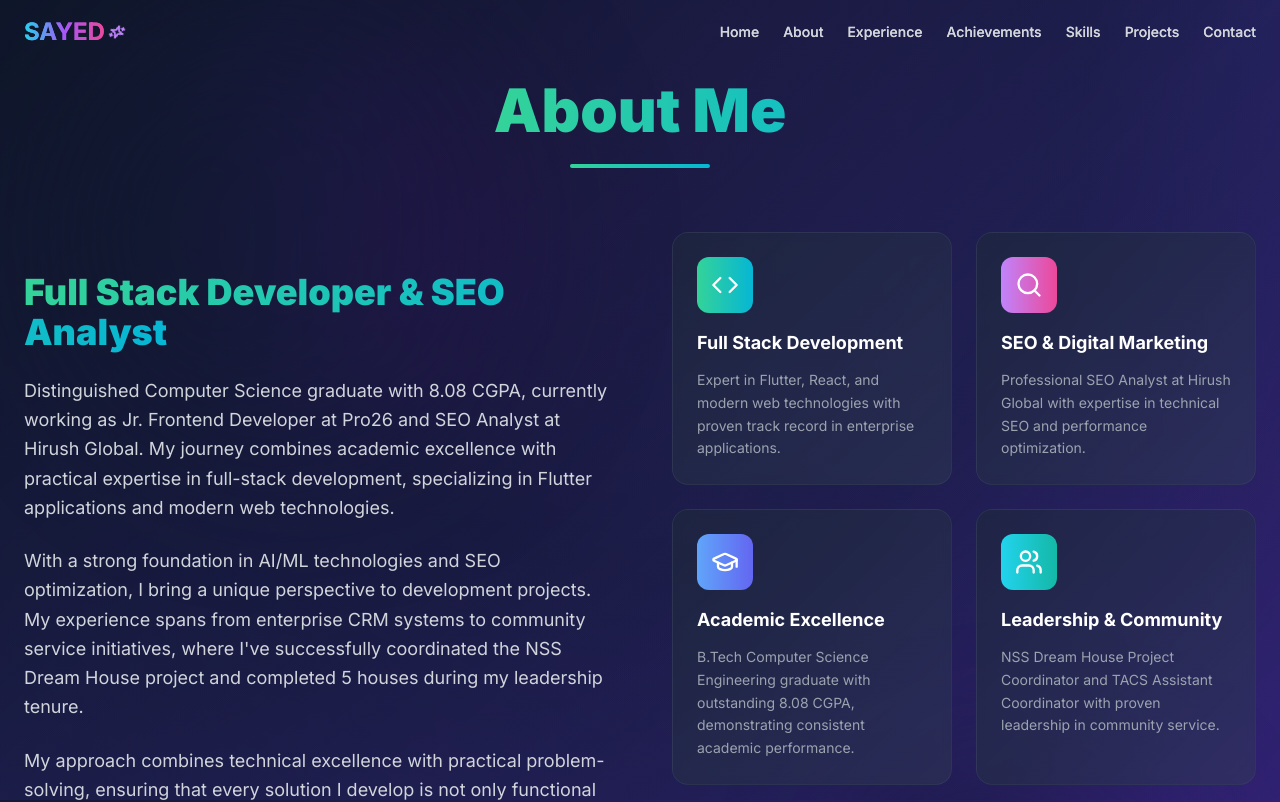
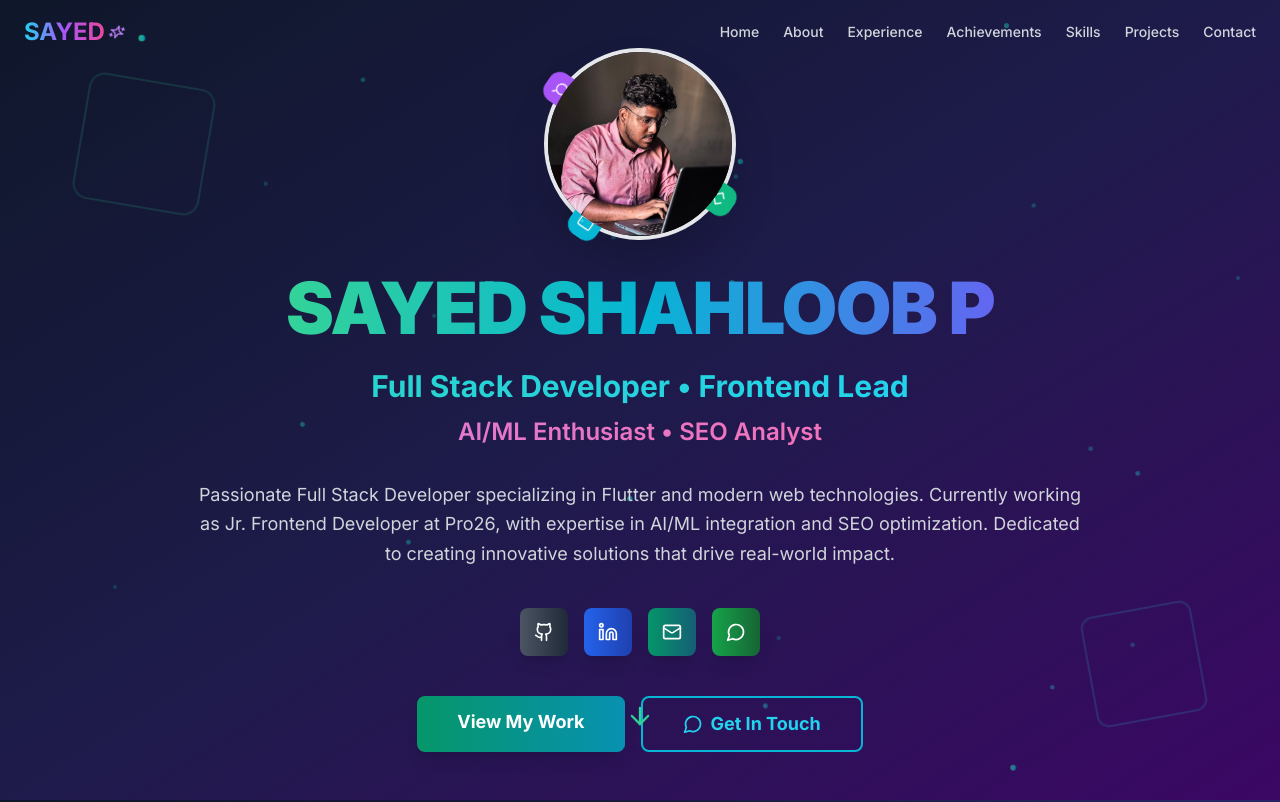
Before and after one commit to Sayed4281/my-portfolio, a React (Vite) app: page / in a window 1280 px wide. Shown: the top 802 px of the page. Built offline with nearby package versions, Linux system fonts and the light colour scheme.

Commit message:
Update Hero.tsx

```diff
--- a/src/components/Hero.tsx
+++ b/src/components/Hero.tsx
@@ -1,130 +1,255 @@
-import React, { useState, useEffect } from 'react';
+import React from 'react';
 import { motion } from 'framer-motion';
-import { Menu, X, Sparkles } from 'lucide-react';
+import { ArrowDown, Github, Linkedin, Mail, MessageCircle, Code, Smartphone, Search } from 'lucide-react';
 
-const Header = () => {
-  const [isScrolled, setIsScrolled] = useState(false);
-  const [isMobileMenuOpen, setIsMobileMenuOpen] = useState(false);
-
-  useEffect(() => {
-    const handleScroll = () => {
-      setIsScrolled(window.scrollY > 50);
-    };
-    window.addEventListener('scroll', handleScroll);
-    return () => window.removeEventListener('scroll', handleScroll);
-  }, []);
-
-  const navItems = [
-    { name: 'Home', href: '#home' },
-    { name: 'About', href: '#about' },
-    { name: 'Experience', href: '#experience' },
-    { name: 'Achievements', href: '#achievements' },
-    { name: 'Skills', href: '#skills' },
-    { name: 'Projects', href: '#projects' },
-    { name: 'Contact', href: '#contact' },
-  ];
+const Hero = () => {
+  const handleContactRedirect = () => {
+    // Scroll to contact section instead of downloading resume
+    const contactSection = document.getElementById('contact');
+    if (contactSection) {
+      contactSection.scrollIntoView({ behavior: 'smooth' });
+    }
+  };
 
   return (
-    <motion.header
-      initial={{ y: -100 }}
-      animate={{ y: 0 }}
-      className={`fixed top-0 left-0 right-0 z-50 transition-all duration-300 ${
-        isScrolled
-          ? 'bg-slate-900/95 backdrop-blur-md shadow-lg border-b border-slate-800/50'
-          : 'bg-transparent'
-      }`}
-    >
-      <nav className="container mx-auto px-6 py-4">
-        <div className="flex items-center justify-between">
-          {/* Logo */}
+    <section id="home" className="min-h-screen flex items-center justify-center relative overflow-hidden">
+      {/* Professional Background */}
+      <div className="absolute inset-0">
+        <div className="absolute inset-0 bg-gradient-to-br from-slate-900 via-indigo-950 to-purple-950"></div>
+
+        {/* Sophisticated Floating Elements */}
+        {[...Array(25)].map((_, i) => (
           <motion.div
-            whileHover={{ scale: 1.05 }}
-            className="text-2xl font-bold relative"
+            key={i}
+            className="absolute w-1 h-1 bg-gradient-to-r from-emerald-400 to-cyan-500 rounded-full"
+            style={{
+              left: `${Math.random() * 100}%`,
+              top: `${Math.random() * 100}%`,
+            }}
+            animate={{
+              y: [0, -40, 0],
+              x: [0, Math.random() * 30 - 15, 0],
+              opacity: [0.2, 1, 0.2],
+              scale: [1, 1.8, 1],
+            }}
+            transition={{
+              duration: 4 + Math.random() * 3,
+              repeat: Infinity,
+              delay: Math.random() * 3,
+            }}
+          />
+        ))}
+
+        {/* Professional Geometric Patterns */}
+        <motion.div
+          className="absolute top-20 left-20 w-32 h-32 border-2 border-emerald-400/15 rounded-2xl"
+          animate={{ rotate: 360 }}
+          transition={{ duration: 25, repeat: Infinity, ease: "linear" }}
+        />
+        <motion.div
+          className="absolute bottom-20 right-20 w-28 h-28 border-2 border-cyan-400/15 rotate-45 rounded-xl"
+          animate={{ rotate: [45, 405] }}
+          transition={{ duration: 20, repeat: Infinity, ease: "linear" }}
+        />
+      </div>
+
+      <div className="container mx-auto px-6 text-center relative z-10">
+        <motion.div
+          initial={{ opacity: 0, y: 50 }}
+          animate={{ opacity: 1, y: 0 }}
+          transition={{ duration: 0.8 }}
+          className="max-w-5xl mx-auto"
+        >
+          {/* Professional Profile */}
+          <motion.div
+            initial={{ scale: 0, rotate: -180 }}
+            animate={{ scale: 1, rotate: 0 }}
+            transition={{ delay: 0.2, type: "spring", stiffness: 200 }}
+            className="mb-8 relative"
           >
-            <span className="bg-gradient-to-r from-cyan-400 via-purple-500 to-pink-500 bg-clip-text text-transparent">
-              SAYED
-            </span>
+            <div className="w-48 h-48 mx-auto rounded-full overflow-hidden border-4 border-gradient-to-r from-emerald-400 to-cyan-500 shadow-2xl relative">
+              <div className="absolute inset-0 bg-gradient-to-r from-emerald-400/10 to-cyan-500/10 rounded-full animate-pulse"></div>
+              <img
+                src="/IMG_20250629_195227.jpg"
+                alt="SAYED SHAHLOOB P"
+                className="w-full h-full object-cover relative z-10"
+              />
+            </div>
+
+            {/* Professional Tech Icons Orbit */}
             <motion.div
+              className="absolute inset-0 w-48 h-48 mx-auto"
               animate={{ rotate: 360 }}
-              transition={{ duration: 3, repeat: Infinity, ease: "linear" }}
-              className="inline-block ml-1"
+              transition={{ duration: 20, repeat: Infinity, ease: "linear" }}
             >
-              <Sparkles className="text-purple-400" size={16} />
+              <div className="absolute -top-4 left-1/2 w-8 h-8 bg-emerald-500 rounded-xl flex items-center justify-center transform -translate-x-1/2 shadow-lg">
+                <Code size={16} className="text-white" />
+              </div>
+              <div className="absolute top-1/2 -right-4 w-8 h-8 bg-cyan-500 rounded-xl flex items-center justify-center transform -translate-y-1/2 shadow-lg">
+                <Smartphone size={16} className="text-white" />
+              </div>
+              <div className="absolute -bottom-4 left-1/2 w-8 h-8 bg-purple-500 rounded-xl flex items-center justify-center transform -translate-x-1/2 shadow-lg">
+                <Search size={16} className="text-white" />
+              </div>
             </motion.div>
           </motion.div>
 
-          {/* Desktop Navigation */}
-          <div className="hidden lg:flex items-center space-x-6">
-            {navItems.map((item, index) => (
+          {/* Professional Name */}
+          <motion.h1
+            initial={{ opacity: 0, y: 20 }}
+            animate={{ opacity: 1, y: 0 }}
+            transition={{ delay: 0.4 }}
+            className="text-5xl md:text-7xl font-black mb-6 tracking-tight"
+          >
+            <span className="bg-gradient-to-r from-emerald-400 via-cyan-500 to-indigo-500 bg-clip-text text-transparent">
+              SAYED SHAHLOOB P
+            </span>
+          </motion.h1>
+
+          {/* Professional Titles */}
+          <motion.div
+            initial={{ opacity: 0, y: 20 }}
+            animate={{ opacity: 1, y: 0 }}
+            transition={{ delay: 0.6 }}
+            className="text-xl md:text-2xl text-gray-300 mb-8 space-y-3"
+          >
+            <motion.div
+              animate={{
+                backgroundPosition: ["0% 50%", "100% 50%", "0% 50%"],
+              }}
+              transition={{ duration: 4, repeat: Infinity }}
+              className="bg-gradient-to-r from-emerald-400 via-cyan-400 to-indigo-400 bg-300% bg-clip-text text-transparent font-bold text-2xl md:text-3xl"
+            >
+              Full Stack Developer • Frontend Lead
+            </motion.div>
+            <motion.div
+              animate={{
+                backgroundPosition: ["100% 50%", "0% 50%", "100% 50%"],
+              }}
+              transition={{ duration: 4, repeat: Infinity, delay: 2 }}
+              className="bg-gradient-to-r from-purple-400 via-pink-400 to-orange-400 bg-300% bg-clip-text text-transparent font-semibold text-xl md:text-2xl"
+            >
+              AI/ML Enthusiast • SEO Analyst
+            </motion.div>
+          </motion.div>
+
+          {/* Professional Description */}
+          <motion.p
+            initial={{ opacity: 0, y: 20 }}
+            animate={{ opacity: 1, y: 0 }}
+            transition={{ delay: 0.8 }}
+            className="text-lg text-gray-300 mb-10 max-w-4xl mx-auto leading-relaxed"
+          >
+            Passionate Full Stack Developer specializing in Flutter and modern web technologies.
+            Currently working as Jr. Frontend Developer at Pro26, with expertise in AI/ML integration
+            and SEO optimization. Dedicated to creating innovative solutions that drive real-world impact.
+          </motion.p>
+
+          {/* Social Links */}
+          <motion.div
+            initial={{ opacity: 0, y: 20 }}
+            animate={{ opacity: 1, y: 0 }}
+            transition={{ delay: 1 }}
+            className="flex justify-center space-x-4 mb-10"
+          >
+            {[
+              { icon: Github, href: 'https://github.com/Sayed4281', label: 'GitHub', color: 'from-gray-600 to-gray-800' },
+              { icon: Linkedin, href: 'https://linkedin.com/in/sayedshahloobp', label: 'LinkedIn', color: 'from-blue-600 to-blue-800' },
+              { icon: Mail, href: 'mailto:sayedshahloobp@gmail.com', label: 'Email', color: 'from-emerald-600 to-cyan-800' },
+              { icon: MessageCircle, href: 'https://wa.me/919567220971', label: 'WhatsApp', color: 'from-green-600 to-green-800' },
+            ].map((social, index) => (
               <motion.a
-                key={item.name}
-                href={item.href}
-                initial={{ opacity: 0, y: -20 }}
-                animate={{ opacity: 1, y: 0 }}
-                transition={{ delay: index * 0.1 }}
+                key={social.label}
+                href={social.href}
+                target={social.href.startsWith('http') ? '_blank' : '_self'}
+                rel={social.href.startsWith('http') ? 'noopener noreferrer' : ''}
                 whileHover={{
-                  scale: 1.1,
-                  y: -2
+                  scale: 1.2,
+                  y: -8,
+                  rotate: [0, -5, 5, 0]
                 }}
-                whileTap={{ scale: 0.95 }}
-                className="text-gray-300 hover:text-transparent hover:bg-clip-text hover:bg-gradient-to-r hover:from-cyan-400 hover:to-purple-500 transition-all duration-300 font-medium relative group text-sm"
+                whileTap={{ scale: 0.9 }}
+                transition={{ type: "spring", stiffness: 400, damping: 10 }}
+                className={`w-12 h-12 bg-gradient-to-r ${social.color} rounded-lg flex items-center justify-center text-white shadow-lg hover:shadow-2xl transition-all duration-300 relative overflow-hidden group`}
               >
-                {item.name}
+                <social.icon size={20} className="relative z-10" />
                 <motion.div
-                  className="absolute -bottom-1 left-0 w-0 h-0.5 bg-gradient-to-r from-cyan-400 to-purple-500 group-hover:w-full transition-all duration-300"
+                  className="absolute inset-0 bg-gradient-to-r from-white/20 to-transparent"
+                  initial={{ x: "-100%" }}
+                  whileHover={{ x: "100%" }}
+                  transition={{ duration: 0.6 }}
                 />
               </motion.a>
             ))}
-          </div>
+          </motion.div>
 
-          {/* Mobile Menu Button */}
-          <motion.button
-            className="lg:hidden text-white p-2"
-            onClick={() => setIsMobileMenuOpen(!isMobileMenuOpen)}
-            whileHover={{ scale: 1.1 }}
-            whileTap={{ scale: 0.9 }}
+          {/* CTA Buttons */}
+          <motion.div
+            initial={{ opacity: 0, y: 20 }}
+            animate={{ opacity: 1, y: 0 }}
+            transition={{ delay: 1.2 }}
+            className="flex flex-col sm:flex-row gap-4 justify-center"
           >
-            <motion.div
-              animate={{ rotate: isMobileMenuOpen ? 180 : 0 }}
-              transition={{ duration: 0.3 }}
+            <motion.a
+              href="#projects"
+              whileHover={{
+                scale: 1.05,
+                boxShadow: "0 0 40px rgba(16, 185, 129, 0.5)"
+              }}
+              whileTap={{ scale: 0.95 }}
+              className="px-10 py-3 bg-gradient-to-r from-emerald-600 to-cyan-600 text-white rounded-lg font-bold text-lg transition-all duration-300 shadow-lg hover:shadow-emerald-500/25 relative overflow-hidden group"
             >
-              {isMobileMenuOpen ? <X size={24} /> : <Menu size={24} />}
-            </motion.div>
-          </motion.button>
-        </div>
+              <span className="relative z-10">View My Work</span>
+              <motion.div
+                className="absolute inset-0 bg-gradient-to-r from-cyan-600 to-emerald-600"
+                initial={{ x: "100%" }}
+                whileHover={{ x: "0%" }}
+                transition={{ duration: 0.3 }}
+              />
+            </motion.a>
 
-        {/* Mobile Navigation */}
+            <motion.button
+              onClick={handleContactRedirect}
+              whileHover={{
+                scale: 1.05,
+                boxShadow: "0 0 40px rgba(6, 182, 212, 0.5)"
+              }}
+              whileTap={{ scale: 0.95 }}
+              className="px-10 py-3 border-2 border-cyan-500 text-cyan-400 hover:bg-cyan-500 hover:text-white rounded-lg font-bold text-lg transition-all duration-300 flex items-center justify-center gap-2 group relative overflow-hidden"
+            >
+              <MessageCircle size={20} className="group-hover:animate-pulse relative z-10" />
+              <span className="relative z-10">Get In Touch</span>
+              <motion.div
+                className="absolute inset-0 bg-cyan-500"
+                initial={{ scale: 0 }}
+                whileHover={{ scale: 1 }}
+                transition={{ duration: 0.3 }}
+              />
+            </motion.button>
+          </motion.div>
+        </motion.div>
+
+        {/* Scroll Indicator */}
         <motion.div
-          initial={{ opacity: 0, height: 0 }}
-          animate={{
-            opacity: isMobileMenuOpen ? 1 : 0,
-            height: isMobileMenuOpen ? 'auto' : 0
-          }}
-          transition={{ duration: 0.3 }}
-          className="lg:hidden overflow-hidden"
+          initial={{ opacity: 0 }}
+          animate={{ opacity: 1 }}
+          transition={{ delay: 1.8 }}
+          className="absolute bottom-8 left-1/2 transform -translate-x-1/2"
         >
-          <div className="pt-4 pb-2 space-y-2">
-            {navItems.map((item, index) => (
-              <motion.a
-                key={item.name}
-                href={item.href}
-                initial={{ opacity: 0, x: -20 }}
-                animate={{
-                  opacity: isMobileMenuOpen ? 1 : 0,
-                  x: isMobileMenuOpen ? 0 : -20
-                }}
-                transition={{ delay: index * 0.1 }}
-                className="block py-3 px-4 text-gray-300 hover:text-transparent hover:bg-clip-text hover:bg-gradient-to-r hover:from-cyan-400 hover:to-purple-500 transition-all duration-300 rounded-lg hover:bg-slate-800/50"
-                onClick={() => setIsMobileMenuOpen(false)}
-              >
-                {item.name}
-              </motion.a>
-            ))}
-          </div>
+          <motion.div
+            animate={{
+              y: [0, 10, 0],
+              opacity: [0.5, 1, 0.5]
+            }}
+            transition={{ duration: 2, repeat: Infinity }}
+            className="text-emerald-400"
+          >
+            <ArrowDown size={28} />
+          </motion.div>
         </motion.div>
-      </nav>
-    </motion.header>
+      </div>
+    </section>
   );
 };
 
-export default Header;
+export default Hero;
```
